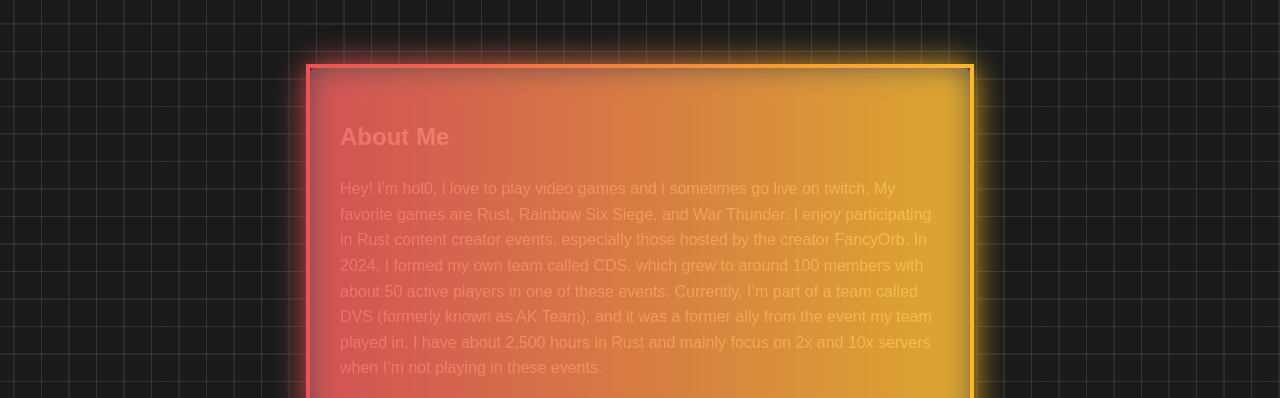
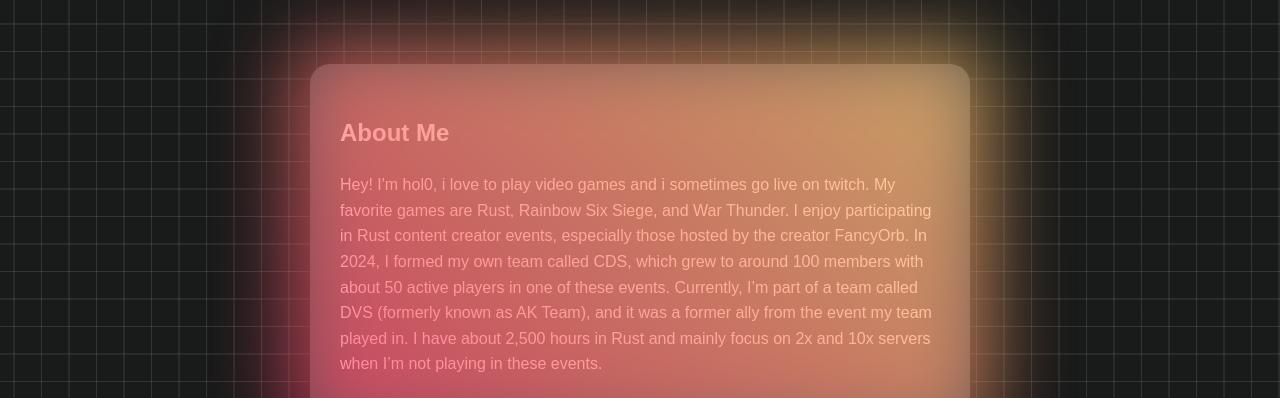
Before and after one commit to hol0101/hol0, a plain HTML site: page index.html in a window 1280 px wide. Shown: the part 402-800 px from the top of the page. Drawn offline with Linux system fonts and the light colour scheme.

Commit message:
Update styles.css

```diff
--- a/styles.css
+++ b/styles.css
@@ -48,7 +48,7 @@ html, body {
   z-index: 1;
 }
 
-/* Socials */
+/*───────────────────── Social Links ─────────────────────*/
 .socials {
   text-align: center;
   color: white;
@@ -100,28 +100,28 @@ html, body {
   filter: invert(1);
 }
 
-/* Containers (FIXED: stacking context) */
+/*──────────────── About Me & Stats Containers ─────────────────*/
 .about-me-container,
 .stats-container {
-  position: relative;  /* NEW */
-  z-index: 0;          /* NEW */
+  position: relative;  /* stacking context for glow */
+  z-index: 0;
   display: flex;
   justify-content: center;
   margin: 80px 20px;
 }
 
-/* Gradient and glow */
+/*──────────────── Gradient Definition ─────────────────*/
 :root {
-  --card-gradient: linear-gradient(to left, #f7ba2b 0%, #ea5358 100%);
+  --card-gradient: linear-gradient(45deg, #ff416c, #ffcc70);
 }
 
-/* About Me & Stats Boxes */
+/*────────────────── “About Me” & “Stats” Boxes ───────────────────*/
 .about-me-box,
 .stats-box {
   position: relative;
-  z-index: 1;
-  background-color: #48484B;
-  color: white;
+  z-index: 1;               /* on top of the glow */
+  background-color: #48484B;/* fully opaque */
+  color: #fff;
   padding: 30px;
   border-radius: 20px;
   max-width: 600px;
@@ -133,33 +133,32 @@ html, body {
   opacity: 0;
   transform: translateY(40px);
   transition: opacity 0.8s ease-out, transform 0.8s ease-out;
-  border: 4px solid transparent;
-  border-image: var(--card-gradient) 1;
-  overflow: visible;
 }
 
+/* Glow behind the boxes */
 .about-me-box::before,
 .stats-box::before {
   content: "";
   position: absolute;
-  z-index: 0;
-  top: -6px;
-  left: -6px;
-  right: -6px;
-  bottom: -6px;
-  border-radius: 20px;
+  z-index: 0;               /* underneath the box */
+  top: -20px;
+  left: -20px;
+  right: -20px;
+  bottom: -20px;
   background: var(--card-gradient);
-  filter: blur(16px); /* More glow */
-  opacity: 0.85;
+  filter: blur(40px);
+  opacity: 0.7;
+  border-radius: 24px;      /* slightly larger than box */
 }
 
+/* Reveal animation */
 .about-me-box.visible,
 .stats-box.visible {
   opacity: 1;
   transform: translateY(0);
 }
 
-/* Game stats */
+/*────────────────── Stats Box Inner Layout ───────────────────*/
 .stats-box .game-stat {
   display: flex;
   align-items: center;
@@ -190,7 +189,7 @@ html, body {
   opacity: 0.8;
 }
 
-/* Holo Sight */
+/*──────────────────── Holographic Sight ────────────────────*/
 .holo-sight-wrapper {
   display: flex;
   justify-content: center;
@@ -207,7 +206,6 @@ html, body {
   box-shadow:
     0 0 15px rgba(0, 255, 0, 0.6),
     inset 0 0 10px rgba(0, 255, 0, 0.5);
-  overflow: visible;
   animation: holo-flicker 1s infinite alternate;
 }
 
```
